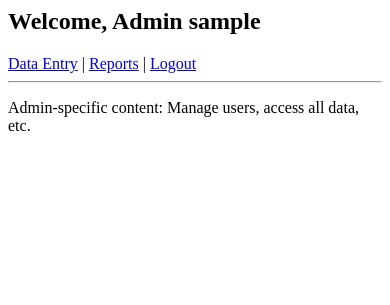
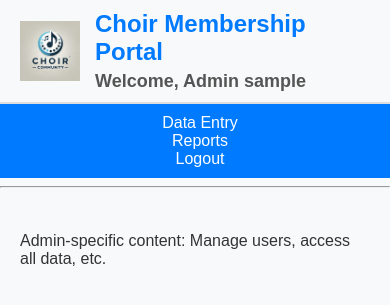
Before and after one commit to vageesh-kudutini-ramesh/CS5200-ChoirConnect, a PHP site: page /dashboard.php in a window 390 px wide. Shown: the top 305 px of the page. Run offline with PHP 8.4, Linux system fonts and the light colour scheme; the visitor is signed in with stand-in values (Sample User, id 1).

Commit message:
Updated dashboard, styles, and integrated frontend enhancements

```diff
--- /dev/null
+++ b/CSS/styles.css
@@ -0,0 +1,261 @@
+/* Global Styles */
+body {
+    margin: 0;
+    font-family: Arial, sans-serif;
+    background-color: #f8f9fa;
+    color: #333;
+}
+
+h1, h2, h3 {
+    margin: 0;
+    color: #007bff;
+}
+
+a {
+    text-decoration: none;
+    color: #007bff;
+}
+
+a:hover {
+    text-decoration: underline;
+}
+
+/* Login Page */
+.login-container {
+    display: flex;
+    align-items: center;
+    justify-content: center;
+    height: 100vh;
+    background-color: #f0f2f5;
+}
+
+.login-form {
+    width: 300px;
+    padding: 20px;
+    background-color: #ffffff;
+    border-radius: 8px;
+    box-shadow: 0 4px 8px rgba(0, 0, 0, 0.2);
+}
+
+.login-form h2 {
+    text-align: center;
+    margin-bottom: 20px;
+}
+
+.login-form input {
+    width: 100%;
+    padding: 10px;
+    margin: 10px 0;
+    border: 1px solid #ccc;
+    border-radius: 4px;
+}
+
+.login-form button {
+    width: 100%;
+    padding: 10px;
+    background-color: #007bff;
+    color: white;
+    border: none;
+    border-radius: 4px;
+    cursor: pointer;
+}
+
+.login-form button:hover {
+    background-color: #0056b3;
+}
+
+.error-message {
+    color: red;
+    font-size: 14px;
+    text-align: center;
+}
+
+/* Dashboard Page */
+.navbar {
+    display: flex;
+    justify-content: space-between;
+    padding: 10px 20px;
+    background-color: #007bff;
+    color: white;
+}
+
+.navbar a {
+    color: white;
+    margin-left: 10px;
+    text-decoration: none;
+}
+
+.navbar a:hover {
+    text-decoration: underline;
+}
+
+.dashboard-container {
+    padding: 20px;
+}
+
+.card {
+    background-color: #ffffff;
+    padding: 20px;
+    border-radius: 8px;
+    box-shadow: 0 2px 4px rgba(0, 0, 0, 0.1);
+    margin-bottom: 20px;
+}
+
+/* Data Entry Forms */
+.form-container {
+    max-width: 600px;
+    margin: 20px auto;
+    padding: 20px;
+    background-color: #ffffff;
+    border-radius: 8px;
+    box-shadow: 0 4px 8px rgba(0, 0, 0, 0.1);
+}
+
+.form-container h2 {
+    margin-bottom: 20px;
+    text-align: center;
+}
+
+.form-container label {
+    display: block;
+    margin: 10px 0 5px;
+    font-weight: bold;
+}
+
+.form-container input,
+.form-container select {
+    width: 100%;
+    padding: 10px;
+    margin-bottom: 15px;
+    border: 1px solid #ccc;
+    border-radius: 4px;
+}
+
+.form-container button {
+    width: 100%;
+    padding: 10px;
+    background-color: #28a745;
+    color: white;
+    border: none;
+    border-radius: 4px;
+    cursor: pointer;
+}
+
+.form-container button:hover {
+    background-color: #218838;
+}
+
+/* Reporting Page */
+.table-container {
+    width: 80%;
+    margin: 20px auto;
+    background-color: #ffffff;
+    padding: 20px;
+    border-radius: 8px;
+    box-shadow: 0 4px 8px rgba(0, 0, 0, 0.1);
+}
+
+table {
+    width: 100%;
+    border-collapse: collapse;
+}
+
+table thead {
+    background-color: #007bff;
+    color: white;
+}
+
+table th,
+table td {
+    padding: 10px;
+    text-align: left;
+    border-bottom: 1px solid #ddd;
+}
+
+table tr:nth-child(even) {
+    background-color: #f9f9f9;
+}
+
+.filter-container {
+    margin-bottom: 20px;
+}
+
+.filter-container input {
+    padding: 8px;
+    width: 200px;
+    border-radius: 4px;
+    border: 1px solid #ccc;
+}
+
+/* Logout Button */
+.logout-container {
+    display: flex;
+    justify-content: center;
+    margin-top: 50px;
+}
+
+.logout-container button {
+    padding: 10px 20px;
+    background-color: #dc3545;
+    color: white;
+    border: none;
+    border-radius: 4px;
+    cursor: pointer;
+}
+
+.logout-container button:hover {
+    background-color: #c82333;
+}
+
+/* Responsive Design */
+@media (max-width: 768px) {
+    .login-form,
+    .form-container,
+    .table-container {
+        width: 90%;
+    }
+
+    .navbar {
+        flex-direction: column;
+        align-items: center;
+    }
+
+    table th,
+    table td {
+        font-size: 14px;
+    }
+}
+
+/* Header Section */
+.site-header {
+    display: flex;
+    align-items: center;
+    justify-content: flex-start;
+    padding: 10px 20px;
+    background-color: #f8f9fa;
+    border-bottom: 2px solid #ddd;
+}
+
+.logo {
+    width: 60px  !important;
+    height: auto !important;
+    margin-right: 15px;
+}
+
+.site-title {
+    display: flex;
+    flex-direction: column;
+    justify-content: center;
+}
+
+.site-title h1 {
+    font-size: 24px;
+    margin: 0;
+    color: #007bff;
+}
+
+.site-title h2 {
+    font-size: 18px;
+    margin: 5px 0 0;
+    color: #555;
+}
--- a/dashboard.php
+++ b/dashboard.php
@@ -4,19 +4,39 @@ if (!isset($_SESSION['username'])) {
     header("Location: UserLogin.php");
     exit;
 }
-
-echo "<h2>Welcome, " . $_SESSION['role'] . " " . $_SESSION['username'] . "</h2>";
 ?>
 
+<!DOCTYPE html>
+<html lang="en">
+<head>
+    <meta charset="UTF-8">
+    <meta name="viewport" content="width=device-width, initial-scale=1.0">
+    <title>Dashboard</title>
+    <!-- Link the CSS file -->
+    <link rel="stylesheet" href="styles.css">
+</head>
+<body>
+
+    <!-- Header Section with Logo and Welcome Message -->
+    <header class="site-header">
+        <img src="css/community_logo.png" alt="Community Logo" class="logo">
+        <div class="site-title">
+            <h1>Choir Membership Portal</h1>
+            <h2>Welcome, <?php echo $_SESSION['role'] . " " . $_SESSION['username']; ?></h2>
+        </div>
+    </header>
+
     <!-- Navigation Links -->
-<nav>
-    <a href="data_entry.php">Data Entry</a> |
-    <a href="report.php">Reports</a> |
+    <nav class="navbar">
+        <a href="data_entry.php">Data Entry</a>
+        <a href="report.php">Reports</a>
         <a href="logout.php">Logout</a>
     </nav>
 
     <hr>
 
+    <!-- Role-Based Content -->
+    <div class="dashboard-container">
         <?php
         // Role-based content
         if ($_SESSION['role'] === 'Admin') {
@@ -27,3 +47,7 @@ if ($_SESSION['role'] === 'Admin') {
             echo "<p>Secretary-specific content: Manage attendance records.</p>";
         }
         ?>
+    </div>
+
+</body>
+</html>
```
Also changed, not shown: UserLogin.php (+13 -1 lines), data_entry.php (+22 -11 lines), data_process.php (+63 -9 lines), logout.php (+6 -3 lines), report.php (+5 -3 lines), CSS/community_logo.png (added), 2 other files. Lines whose indentation alone changed are shown as unchanged.
